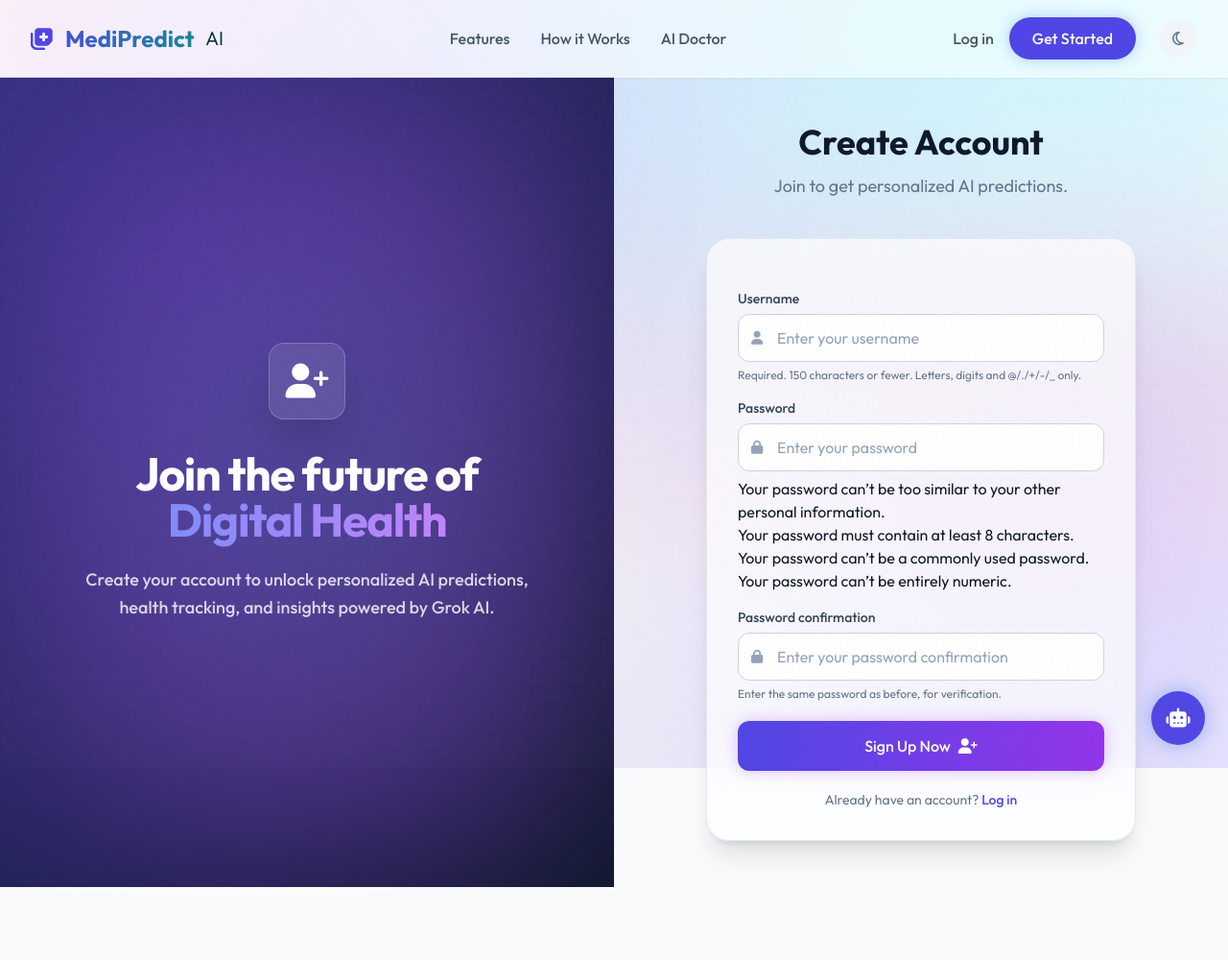
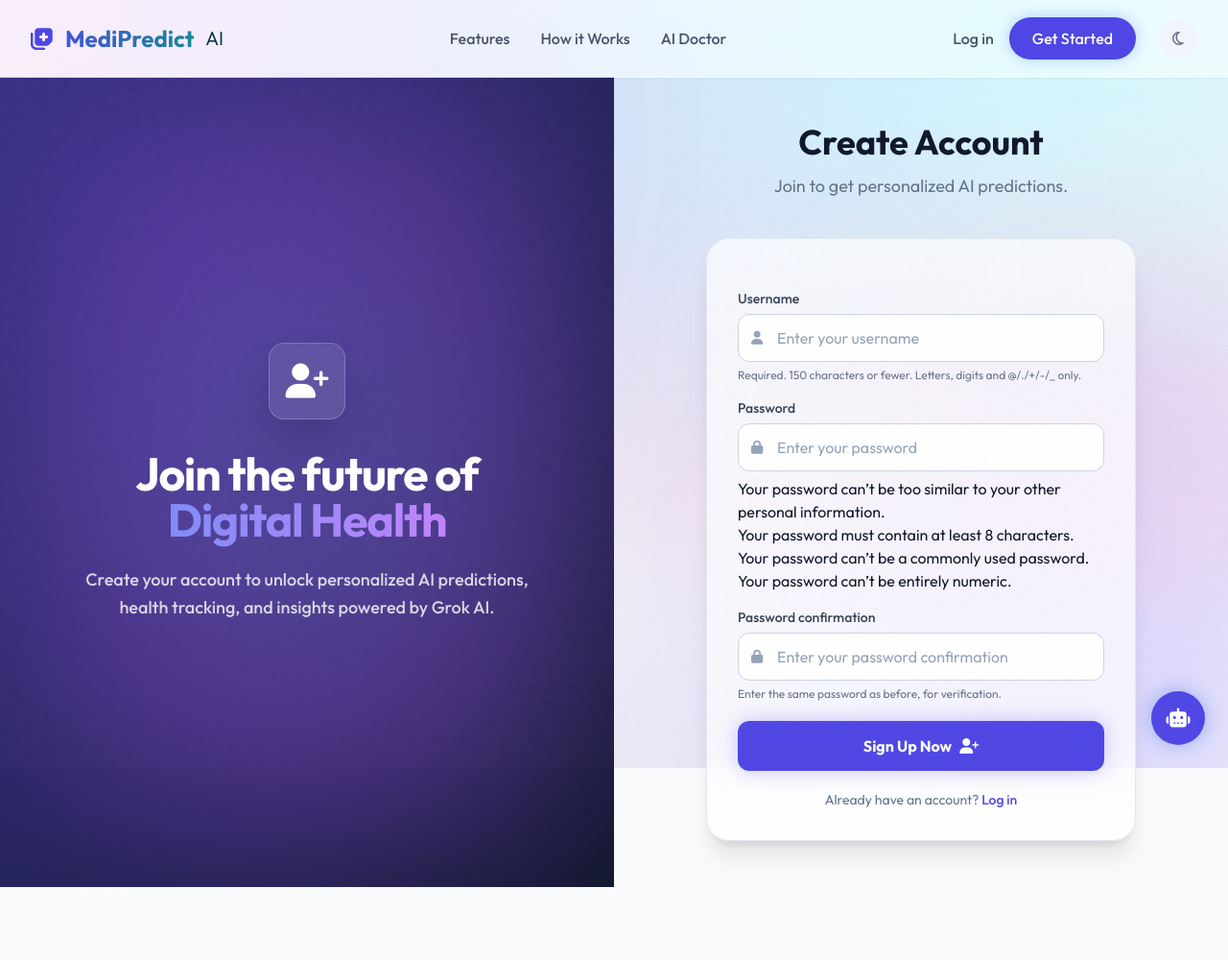
Before and after one commit to manyatagupta/disease-prediction, a Django app: page /accounts/signup/ in a window 1280 px wide. Shown: the top 1000 px of the page at 96% size. Run offline with Django 5.2, Linux system fonts and the light colour scheme; some libraries are stand-ins or nearby versions.

Commit message:
Fix nested form bug and update button styling on signup page

```diff
--- a/templates/accounts/signup.html
+++ b/templates/accounts/signup.html
@@ -34,10 +34,6 @@
             </div>
 
             <form method="POST" class="space-y-5 bg-white/70 dark:bg-slate-800/50 p-8 rounded-3xl border border-slate-200 dark:border-slate-700/50 shadow-xl backdrop-blur-xl transition-all">
-
-
-
-        <form method="POST" class="space-y-5">
             {% csrf_token %}
 
             {% if form.non_field_errors %}
@@ -82,7 +78,7 @@
             {% endfor %}
             </div>
 
-            <button type="submit" class="w-full py-3.5 px-4 bg-gradient-to-r from-blue-600 to-purple-600 hover:from-blue-500 hover:to-purple-500 text-white rounded-xl font-medium transition-all shadow-[0_0_15px_rgba(147,51,234,0.3)] hover:shadow-[0_0_25px_rgba(147,51,234,0.5)] transform hover:-translate-y-0.5 mt-4 flex items-center justify-center gap-2 relative overflow-hidden group">
+            <button type="submit" class="w-full py-3.5 px-4 bg-gradient-to-r from-blue-600 to-indigo-600 hover:from-blue-500 hover:to-indigo-500 text-white rounded-xl font-bold transition-all shadow-[0_0_20px_rgba(79,70,229,0.3)] hover:shadow-[0_0_30px_rgba(79,70,229,0.5)] transform hover:-translate-y-1 mt-4 flex items-center justify-center gap-2 relative overflow-hidden group">
                 <span class="relative z-10">Sign Up Now</span>
                 <i class="fa-solid fa-user-plus relative z-10 group-hover:scale-110 transition-transform"></i>
                 <!-- Button shine effect -->
```
